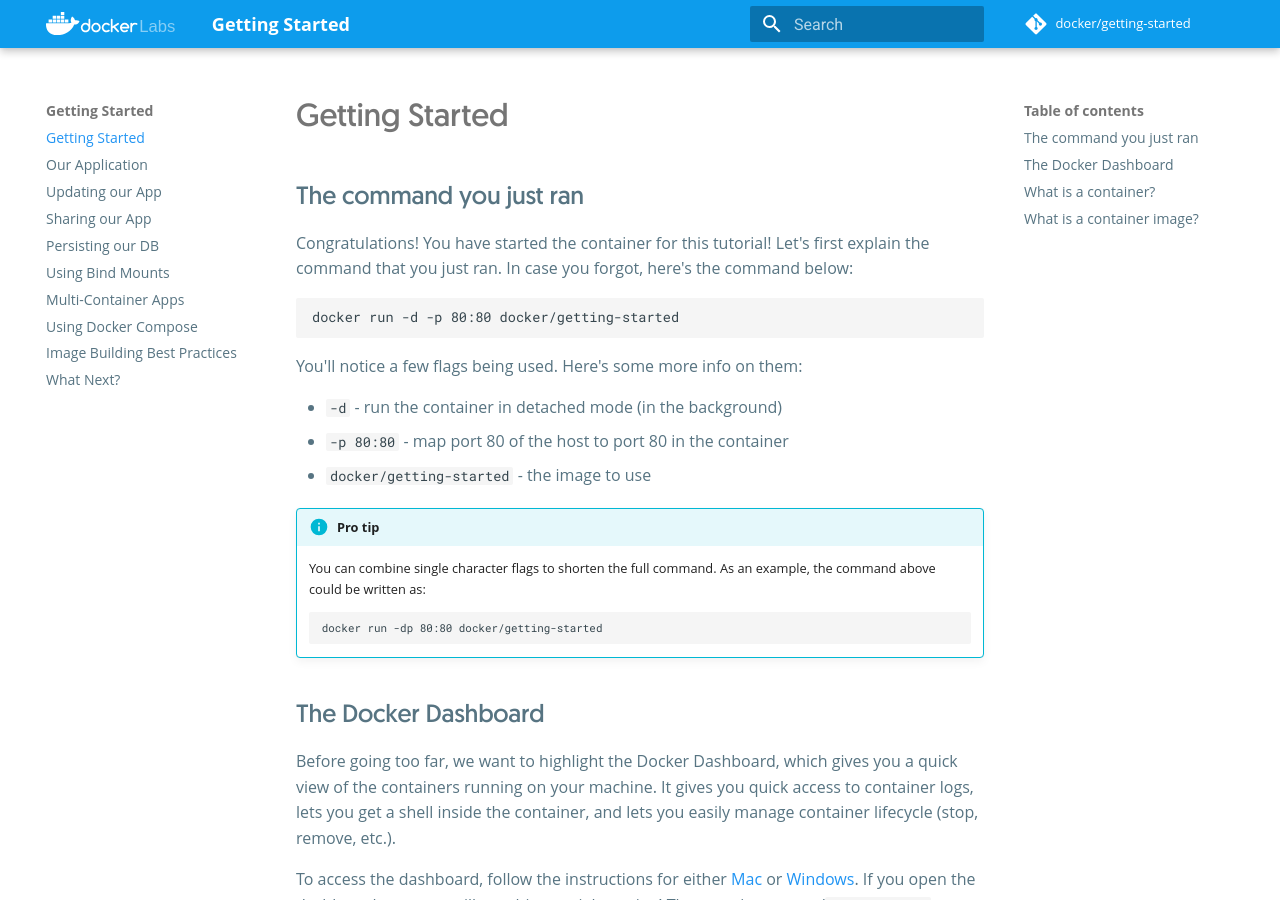
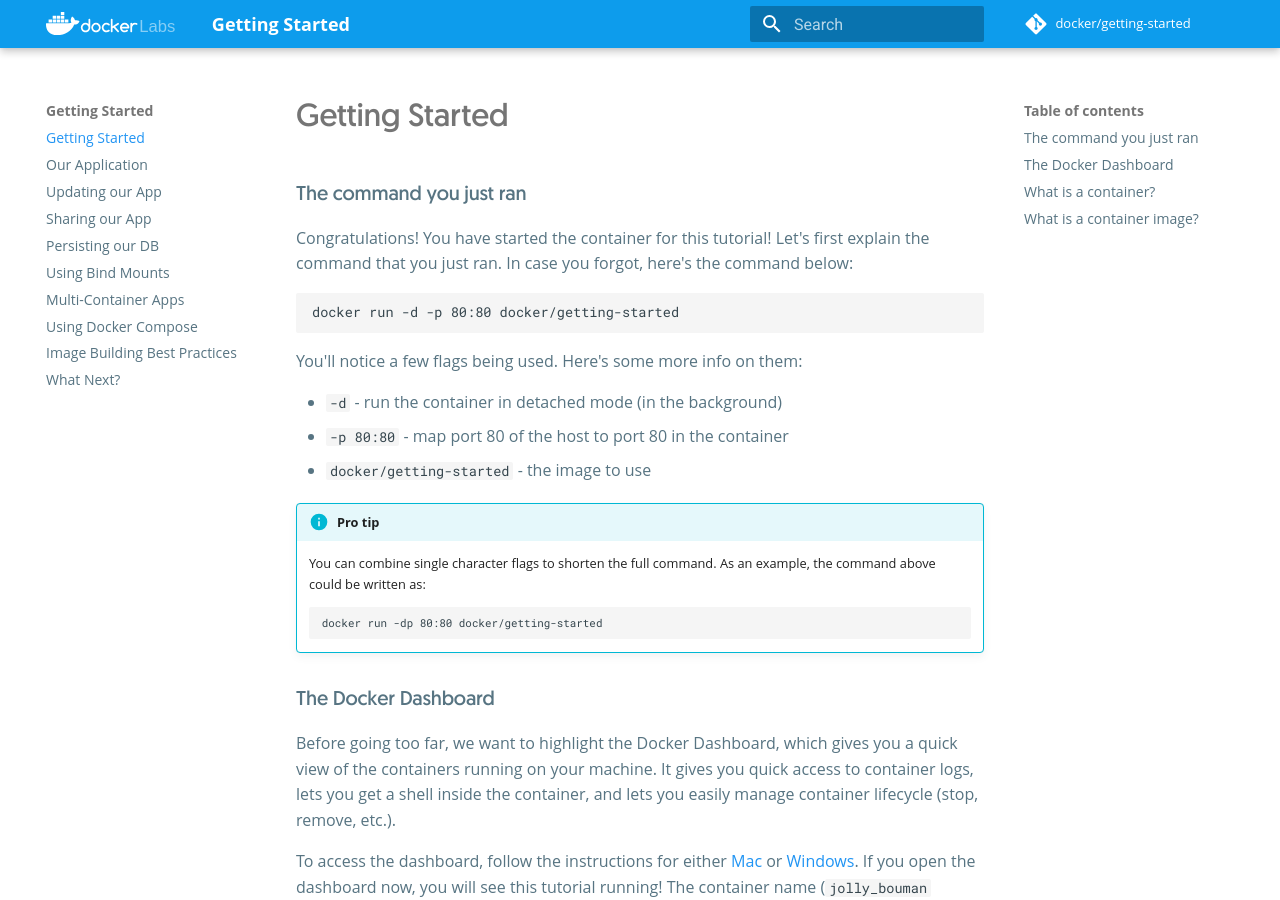
Before and after one commit to azarudeena/aws-ecs-actions, an MkDocs documentation site: the page built from docs/tutorial/index.md, in a window 1280 px wide and 900 px high. Built offline with MkDocs 1.6.1 and Material for MkDocs 9.7.7, drawn with Linux system fonts in a browser that asks for light colours; comment, search, counter and statistics services are not loaded.

````diff
--- a/docs/tutorial/index.md
+++ b/docs/tutorial/index.md
@@ -2,7 +2,7 @@
 next_page: app.md
 ---
 
-## The command you just ran
+### The command you just ran
 
 Congratulations! You have started the container for this tutorial!
 Let's first explain the command that you just ran. In case you forgot,
@@ -25,7 +25,7 @@ You'll notice a few flags being used. Here's some more info on them:
     docker run -dp 80:80 docker/getting-started
     ```
 
-## The Docker Dashboard
+### The Docker Dashboard
 
 Before going too far, we want to highlight the Docker Dashboard, which gives
 you a quick view of the containers running on your machine. It gives you quick
@@ -41,7 +41,7 @@ randomly created name. So, you'll most likely have a different name.
 ![Tutorial container running in Docker Dashboard](tutorial-in-dashboard.png)
 
 
-## What is a container?
+### What is a container?
 
 Now that you've run a container, what _is_ a container? Simply put, a container is
 simply another process on your machine that has been isolated from all other processes
@@ -56,7 +56,7 @@ in Linux for a long time. Docker has worked to make these capabilities approacha
 
     <iframe width="560" height="315" src="https://www.youtube-nocookie.com/embed/8fi7uSYlOdc" frameborder="0" allow="accelerometer; autoplay; encrypted-media; gyroscope; picture-in-picture" allowfullscreen></iframe>
 
-## What is a container image?
+### What is a container image?
 
 When running a container, it uses an isolated filesystem. This custom filesystem is provided
 by a **container image**. Since the image contains the container's filesystem, it must contain everything
````
Also changed, not shown: 1 other file.
